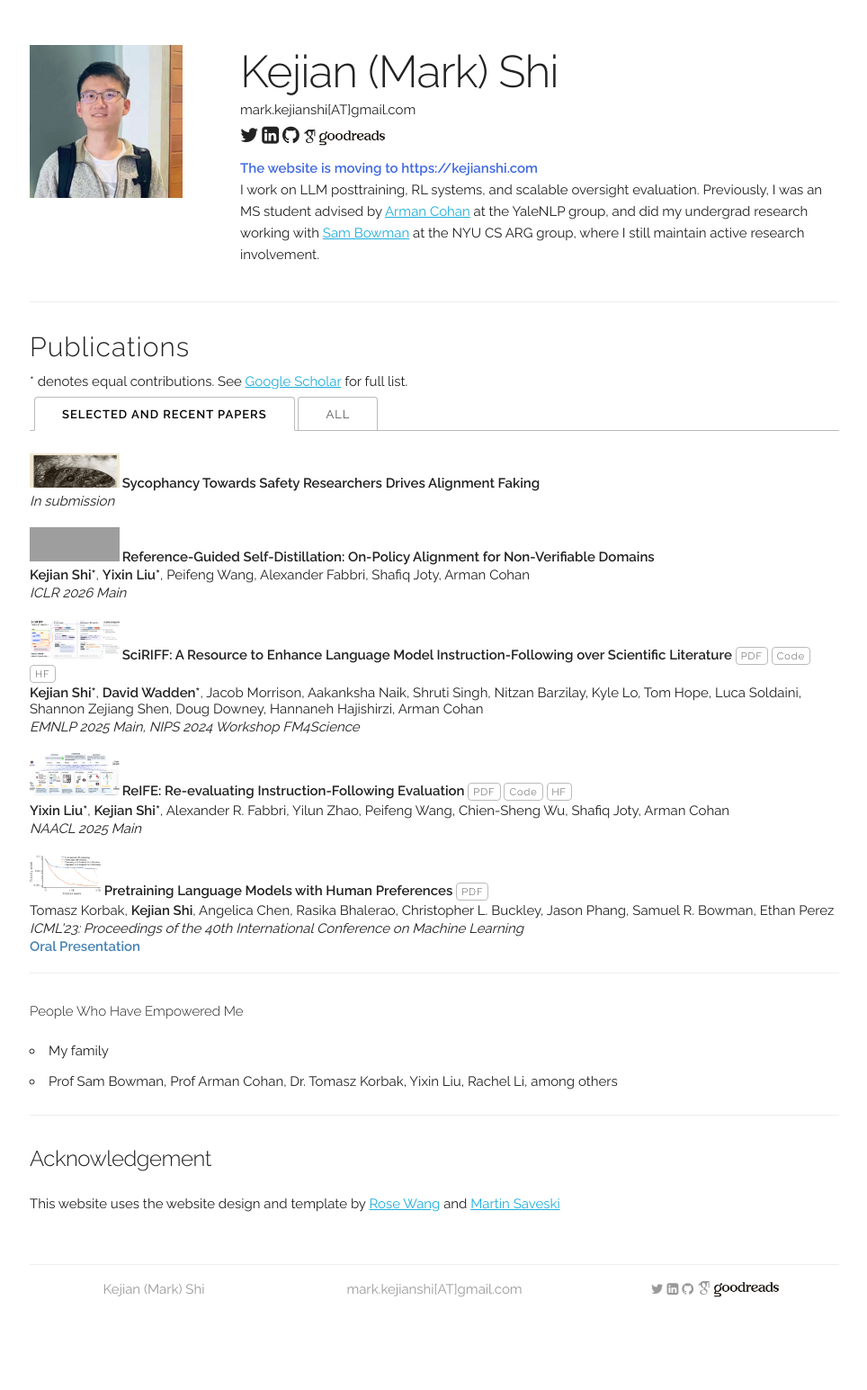
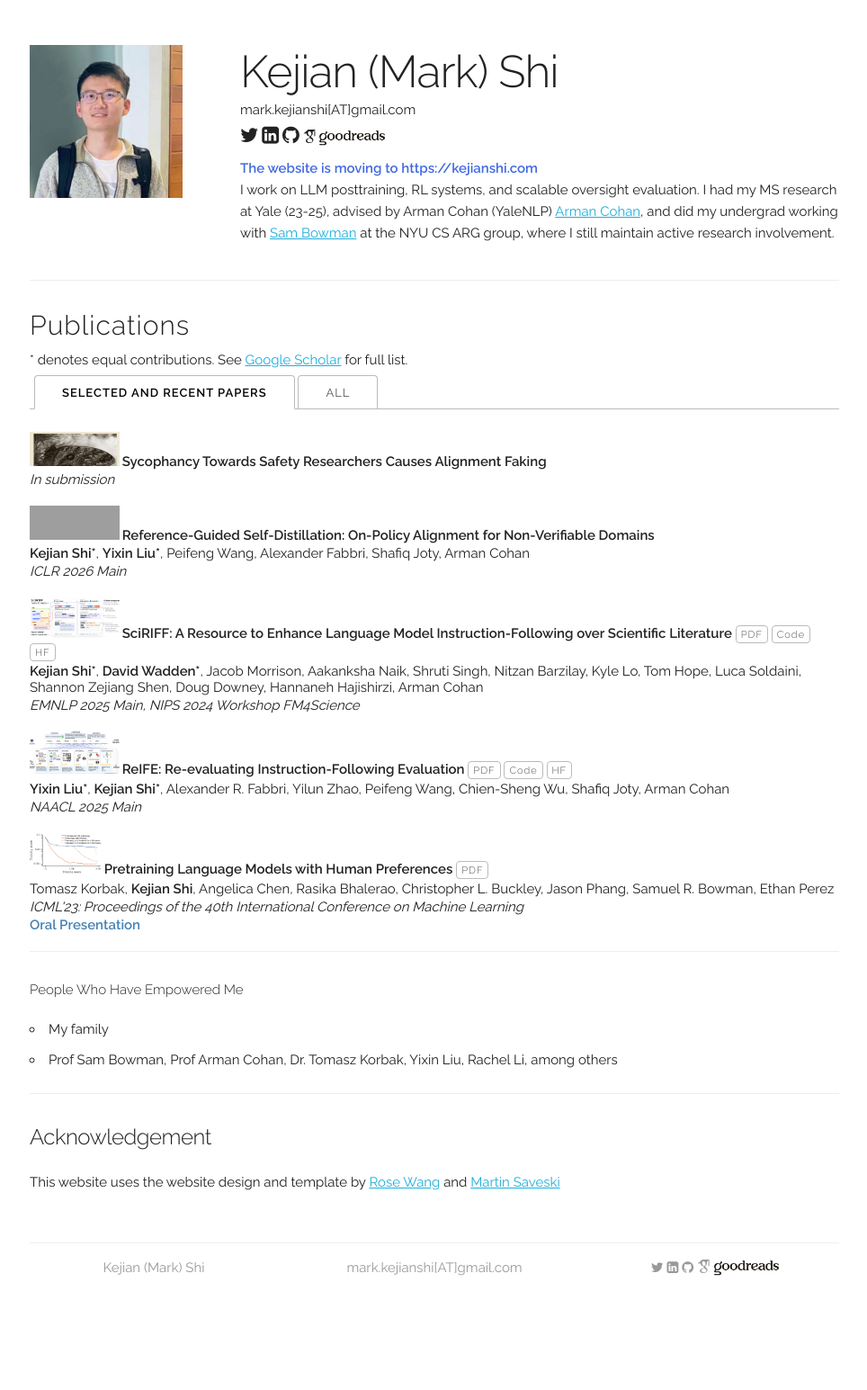
Before and after one commit to shi-kejian/shi-kejian.github.io, a Jekyll site: the page built from index.html, in a window 1280 px wide. Shown: the whole page at 90% size, without its empty margins (157-1121 px from the left). Built offline with Jekyll 4.4.1, drawn with Linux system fonts in a browser that asks for light colours; some web fonts are replaced; after the commit the page ends 1521 px from its top, so only the background shows below that; grey boxes are pictures that could not be loaded.

Commit message:
fuzzy in submission publication name for review

```diff
--- a/_data/publications.yaml
+++ b/_data/publications.yaml
@@ -1,5 +1,5 @@
 papers:
-  - title: "<img src='images/placeholder_alignment_fake.png' style='width: 100px; height: 38px; margin-right: -1px;'> Sycophancy Towards Safety Researchers Drives Alignment Faking"
+  - title: "<img src='images/placeholder_alignment_fake.png' style='width: 100px; height: 38px; margin-right: -1px;'> Sycophancy Towards Safety Researchers Causes Alignment Faking"
     authors:
     venue: In submission
     paper_pdf:
--- a/_layouts/default.html
+++ b/_layouts/default.html
@@ -104,7 +104,7 @@
               <strong style="color: #4169E1;">The website is moving to https://kejianshi.com</strong><br>
 
               I work on LLM posttraining, RL systems, and scalable oversight evaluation.
-              Previously, I was an MS student advised by <a href="https://armancohan.com/" target="_blank">Arman Cohan</a> at the YaleNLP group, and did my undergrad research working with <a href="https://sleepinyourhat.github.io/" target="_blank">Sam Bowman</a> at the NYU CS ARG group, where I still maintain active research involvement.
+              I had my MS research at Yale (23-25), advised by Arman Cohan (YaleNLP) <a href="https://armancohan.com/" target="_blank">Arman Cohan</a>, and did my undergrad working with <a href="https://sleepinyourhat.github.io/" target="_blank">Sam Bowman</a> at the NYU CS ARG group, where I still maintain active research involvement.
             </p>
             <p>
 
```
